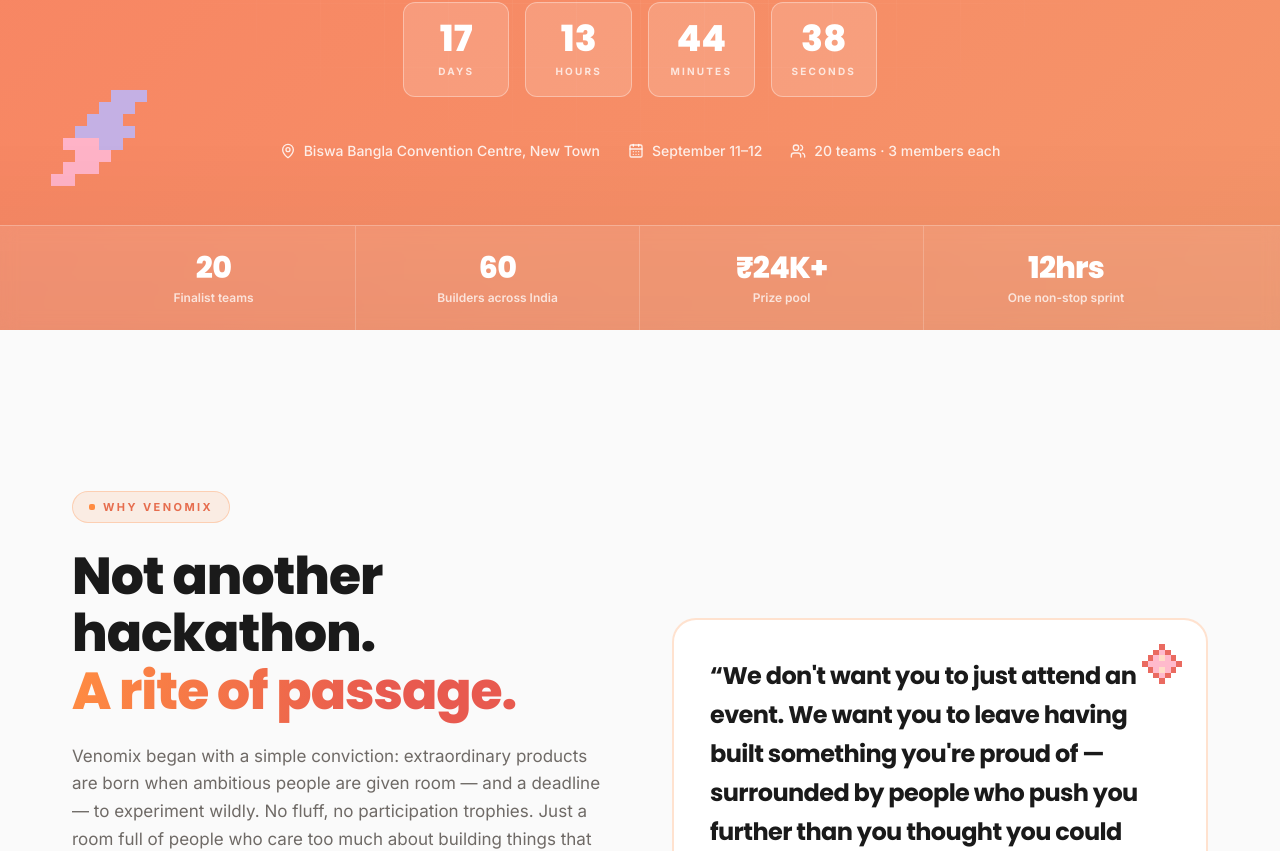
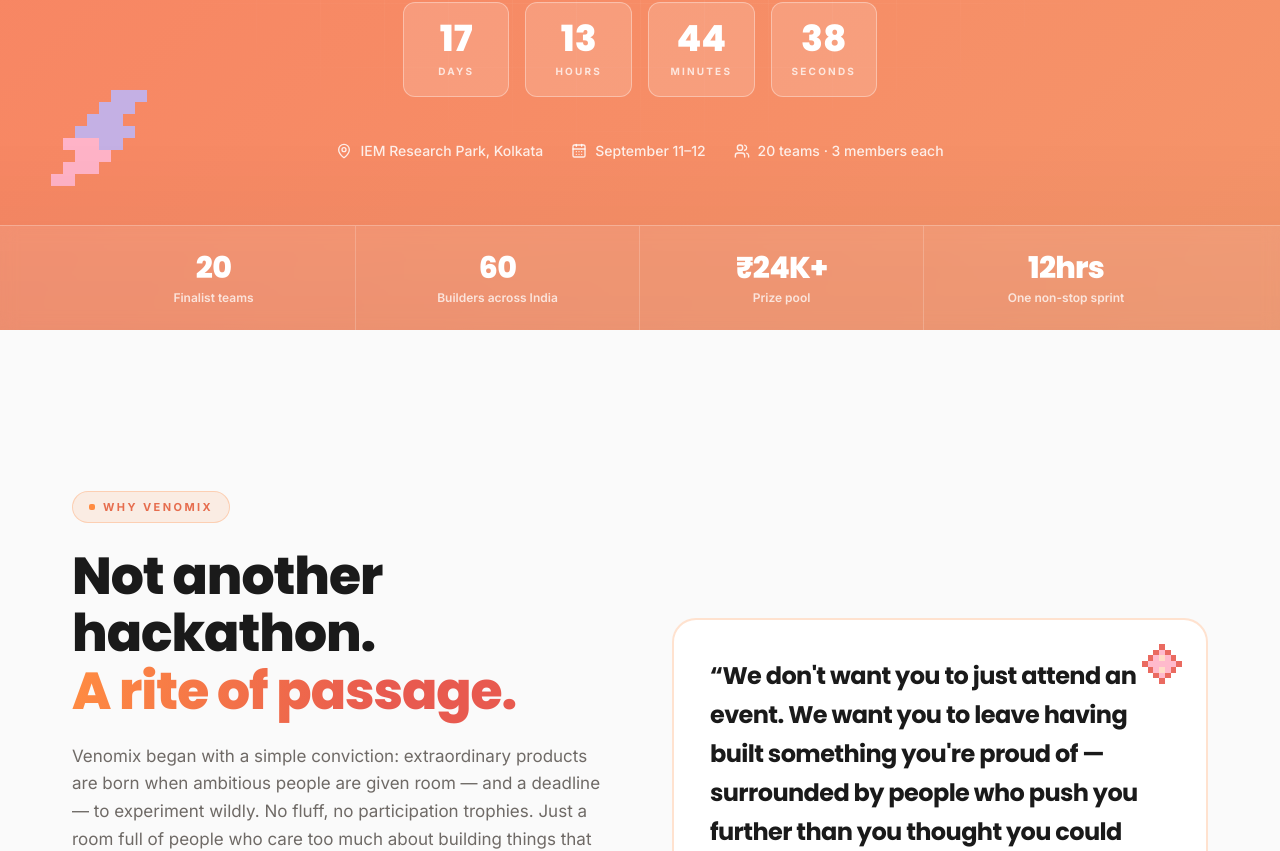
Before and after one commit to priyanshu8493/venomix_website, a Next.js app: page / in a window 1280 px wide. Shown: the part 1021-1872 px from the top of the page. Built offline with nearby package versions, Linux system fonts and the light colour scheme.

Commit message:
venue fix

```diff
--- a/src/app/page.tsx
+++ b/src/app/page.tsx
@@ -21,10 +21,10 @@
   eventAttendanceMode: "https://schema.org/OfflineEventAttendanceMode",
   location: {
     "@type": "Place",
-    name: "Biswa Bangla Convention Centre",
+    name: "IEM Research Park",
     address: {
       "@type": "PostalAddress",
-      streetAddress: "New Town",
+      streetAddress: "Salt Lake",
       addressLocality: "Kolkata",
       addressRegion: "West Bengal",
       postalCode: "700156",
--- a/src/components/hero.tsx
+++ b/src/components/hero.tsx
@@ -125,7 +125,7 @@
           className="mt-11 flex flex-wrap items-center justify-center gap-x-7 gap-y-3 text-sm font-medium text-white/85"
         >
           <span className="inline-flex items-center gap-2">
-            <MapPin className="h-4 w-4" /> Biswa Bangla Convention Centre, New Town
+            <MapPin className="h-4 w-4" /> IEM Research Park, Kolkata
           </span>
           <span className="inline-flex items-center gap-2">
             <CalendarDays className="h-4 w-4" /> September 11–12
--- a/src/components/register.tsx
+++ b/src/components/register.tsx
@@ -16,7 +16,7 @@
 
 const meta = [
   { icon: CalendarDays, text: "September 11–12, 2026" },
-  { icon: MapPin, text: "Biswa Bangla Convention Centre, Kolkata" },
+  { icon: MapPin, text: "IEM Research Park, Kolkata" },
   { icon: Timer, text: "12 hours, one non-stop sprint" },
   { icon: Zap, text: "20 finalist teams · 3 members each" },
 ];
```
